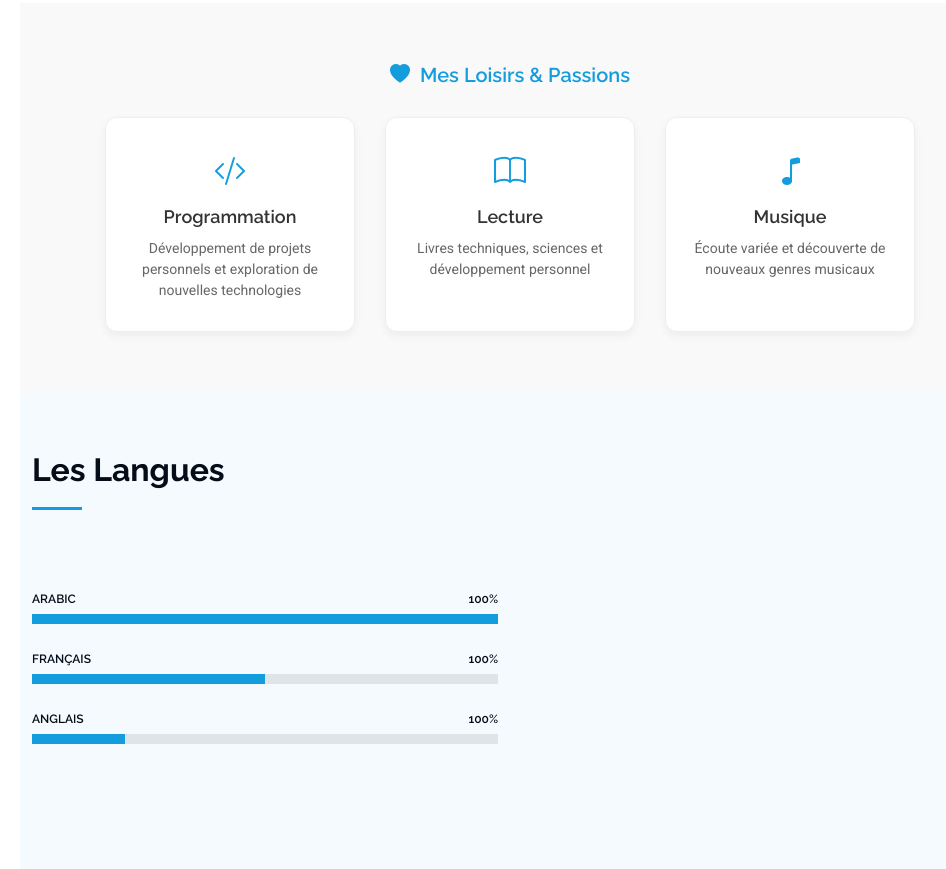
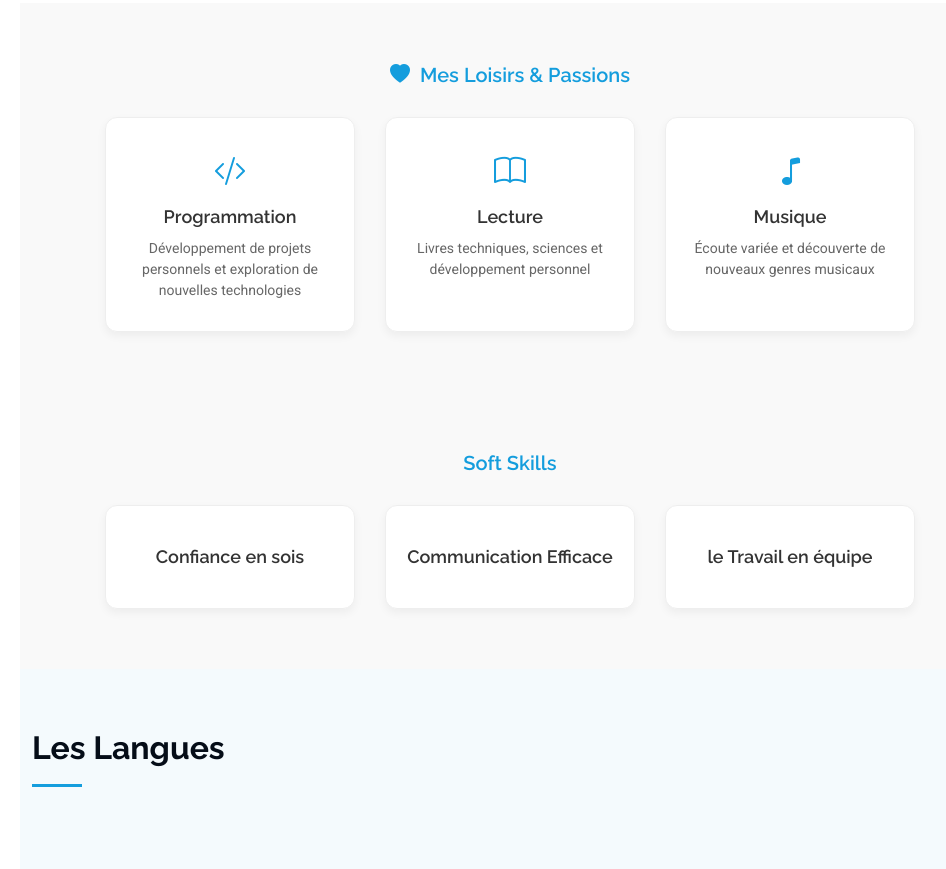
Before and after one commit to yelwali/portfolio, a plain HTML site: page index.html in a window 1280 px wide. Shown: the part 1506-2375 px from the top of the page, without its empty margins (280-1226 px from the left). Drawn offline with Linux system fonts and the light colour scheme.

Commit message:
Update index.html

```diff
--- a/index.html
+++ b/index.html
@@ -158,6 +158,28 @@
             <i class="bi bi-music-note"></i>
             <h4>Musique</h4>
             <p>Écoute variée et découverte de nouveaux genres musicaux</p>
+          </div>
+        </div>
+      </div>
+    </section><!-- /Hobbies Section -->
+	<!-- Hobbies Section -->
+    <section class="hobbies-section" data-aos="fade-up" data-aos-delay="200">
+      <div class="container">
+        <h3 style="color: var(--accent-color); font-size: 20px; font-weight: 600; margin-bottom: 20px;">
+          Soft Skills
+        </h3>
+        <div class="hobbies-grid">
+          <div class="hobby-item" data-aos="zoom-in" data-aos-delay="300">
+            <h4>Confiance en sois</h4>
+            <p> </p>
+          </div>
+          <div class="hobby-item" data-aos="zoom-in" data-aos-delay="400">
+            <h4>Communication Efficace</h4>
+            <p></p>
+          </div>
+          <div class="hobby-item" data-aos="zoom-in" data-aos-delay="800">
+            <h4>le Travail en équipe</h4>
+            <p></p>
           </div>
         </div>
       </div>
```
